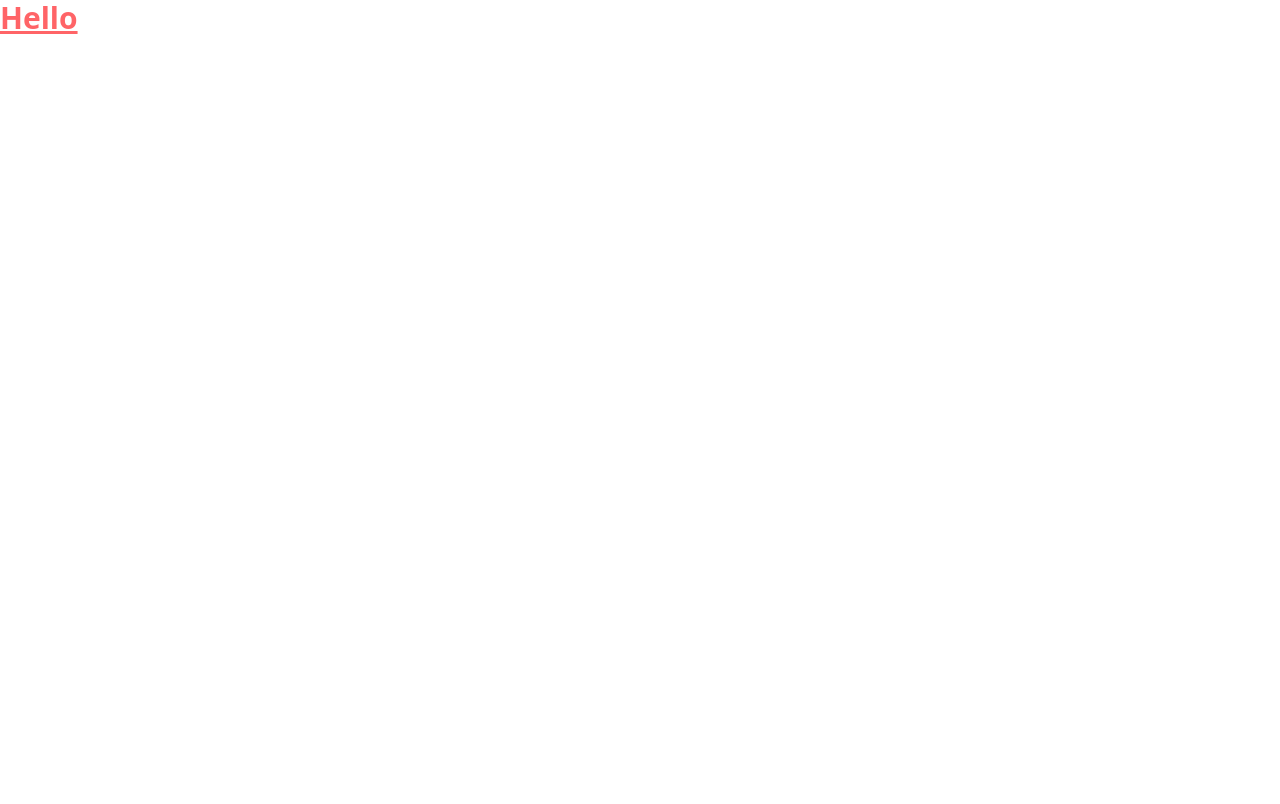
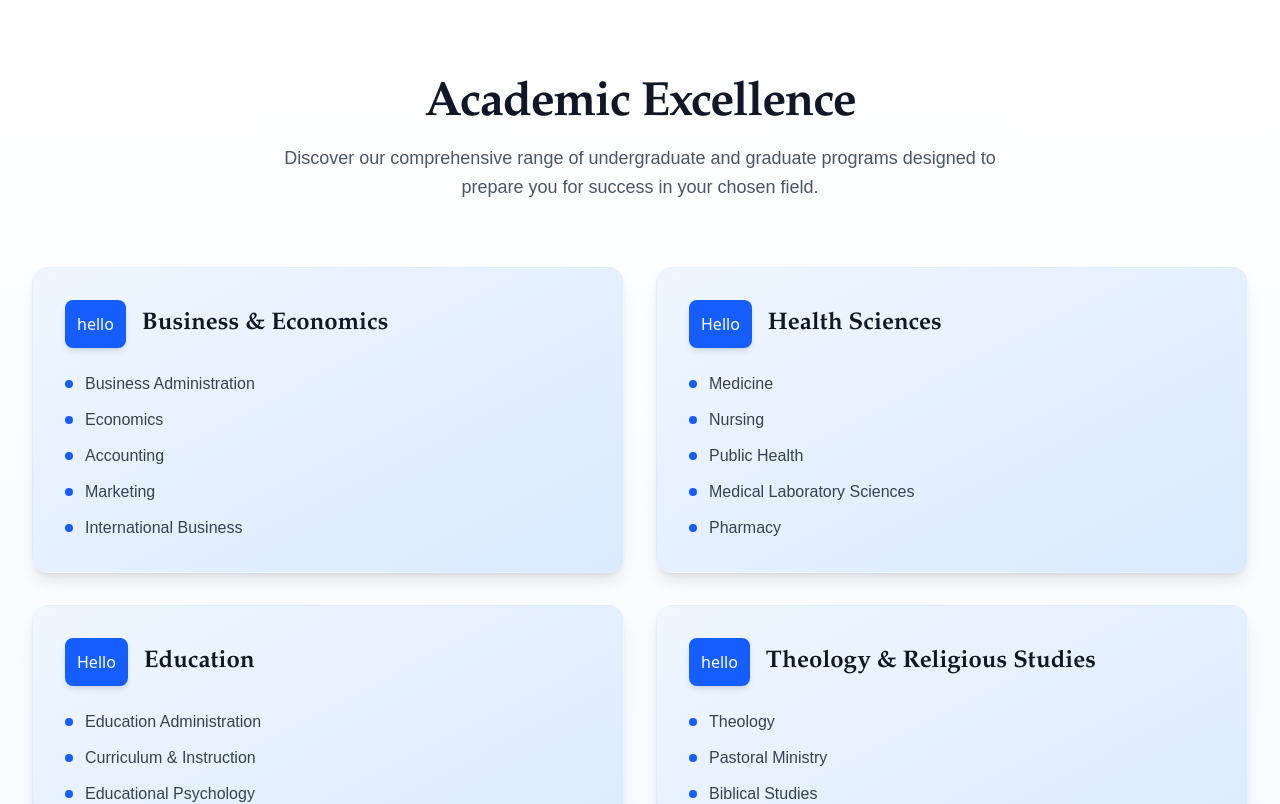
Before and after one commit to bdushime/React_web-1, a React (Vite) app: page / in a window 1280 px wide. Shown: the top 804 px of the page. Built offline with nearby package versions, Linux system fonts and the light colour scheme.

Commit message:
removed Icons

```diff
--- a/src/App.jsx
+++ b/src/App.jsx
@@ -4,7 +4,7 @@ function App() {
 
 
   return (
-    <h1 className='text-3xl font-bold underline text-red-400'>Hello</h1>
+  <Academics />
 )
 }
 
--- a/src/components/Academics.jsx
+++ b/src/components/Academics.jsx
@@ -1,25 +1,25 @@
-import { GraduationCap, Book, Users, Calendar } from 'react-icons/lu';
+// import { GraduationCap, Book, Users, Calendar } from 'react-icons/lu';
 
 const Academics = () => {
   const programs = [
     {
       category: "Business & Economics",
-      icon: <GraduationCap className="w-8 h-8" />,
+      icon: "hello",
       programs: ["Business Administration", "Economics", "Accounting", "Marketing", "International Business"]
     },
     {
       category: "Health Sciences",
-      icon: <Book className="w-8 h-8" />,
+      icon: "Hello",
       programs: ["Medicine", "Nursing", "Public Health", "Medical Laboratory Sciences", "Pharmacy"]
     },
     {
       category: "Education",
-      icon: <Users className="w-8 h-8" />,
+      icon: "Hello",
       programs: ["Education Administration", "Curriculum & Instruction", "Educational Psychology", "Early Childhood Education"]
     },
     {
       category: "Theology & Religious Studies",
-      icon: <Calendar className="w-8 h-8" />,
+      icon: "hello",
       programs: ["Theology", "Pastoral Ministry", "Biblical Studies", "Church Leadership", "Religious Education"]
     }
   ];
```
